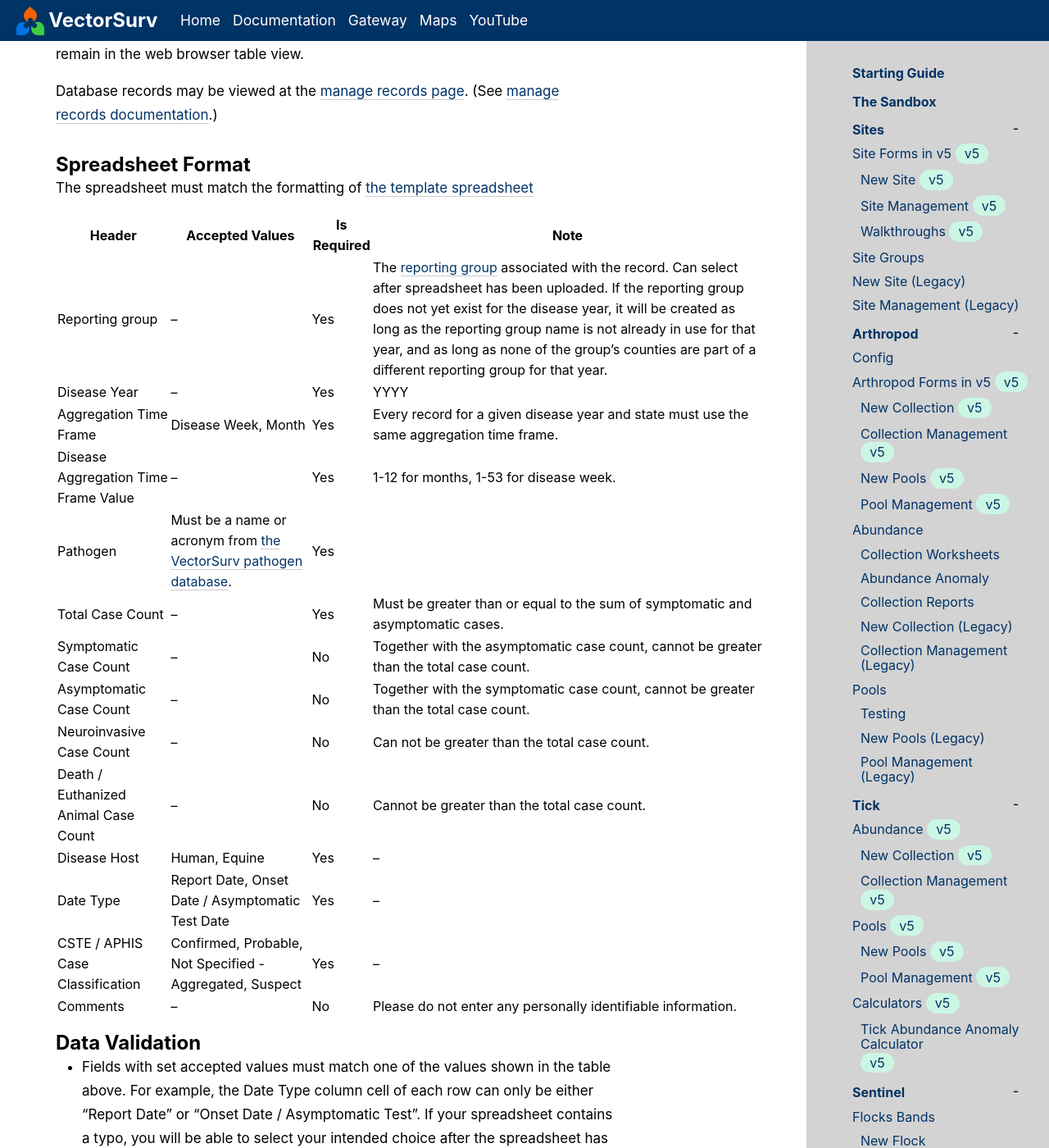
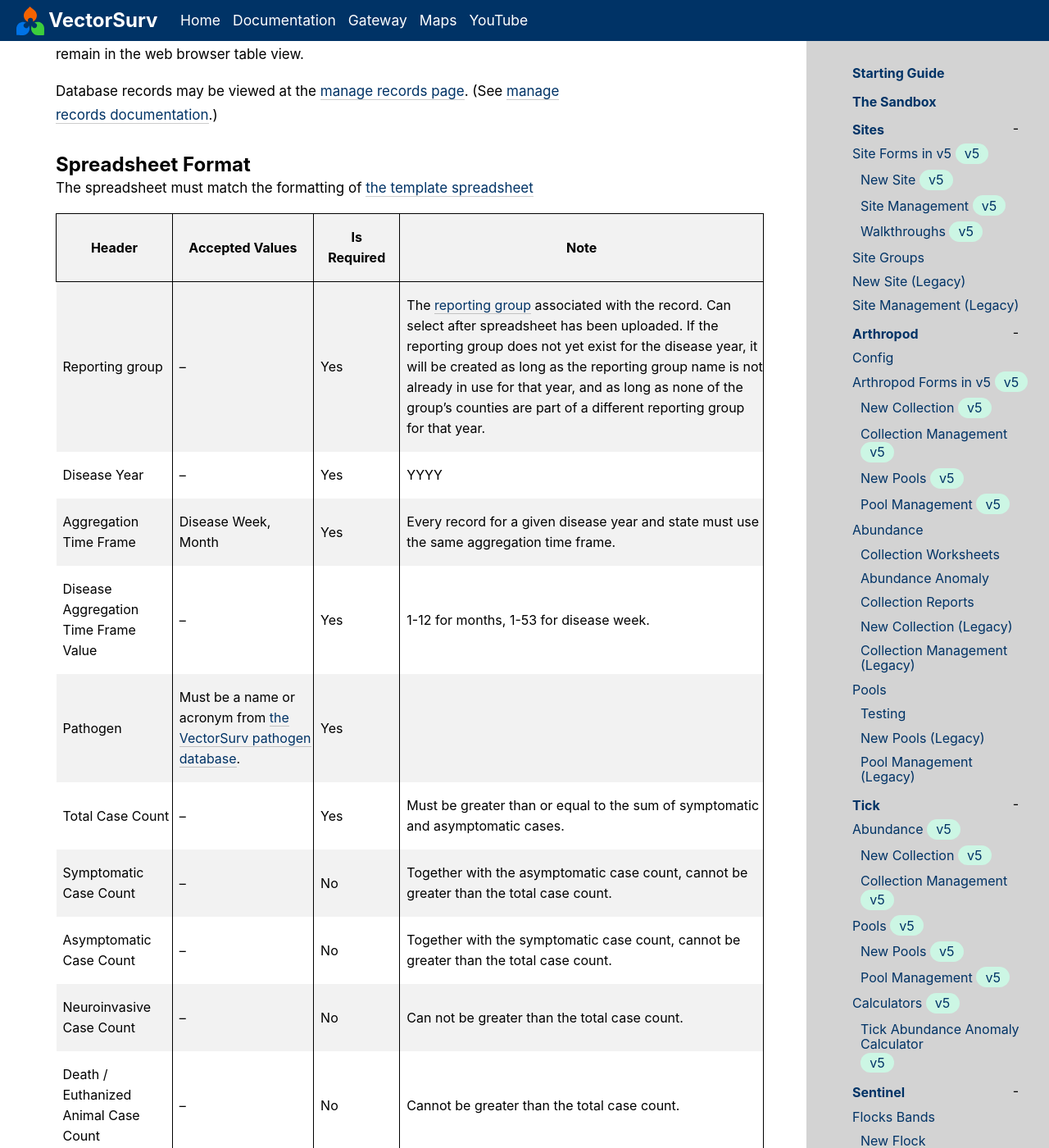
Before and after one commit to tlvaldepena/vectorsurv.org, a Jekyll site: the page built from _docs/case-count/upload.md, in a window 1280 px wide and 1400 px high, scrolled down 1380 px. Shown: the whole window at 82% size. Built offline with Jekyll 4.4.1, drawn with Linux system fonts in a browser that asks for light colours.

Commit message:
add css for styling tables

```diff
--- a/assets/css/style.scss
+++ b/assets/css/style.scss
@@ -1961,3 +1961,23 @@ details details summary {
   padding: 0 5px;
   cursor: pointer;
 }
+
+table {
+  border-collapse: collapse;
+}
+
+table thead tr th {
+  border: 1px solid;
+  padding: 1rem;
+}
+
+table tbody tr td {
+  padding-top: 1rem;
+  padding-bottom: 1rem;
+  padding-left: 0.5rem;
+  border-right: 1px solid;
+}
+
+table tr:nth-child(odd) {
+  background-color: #f2f2f2;
+}
```
